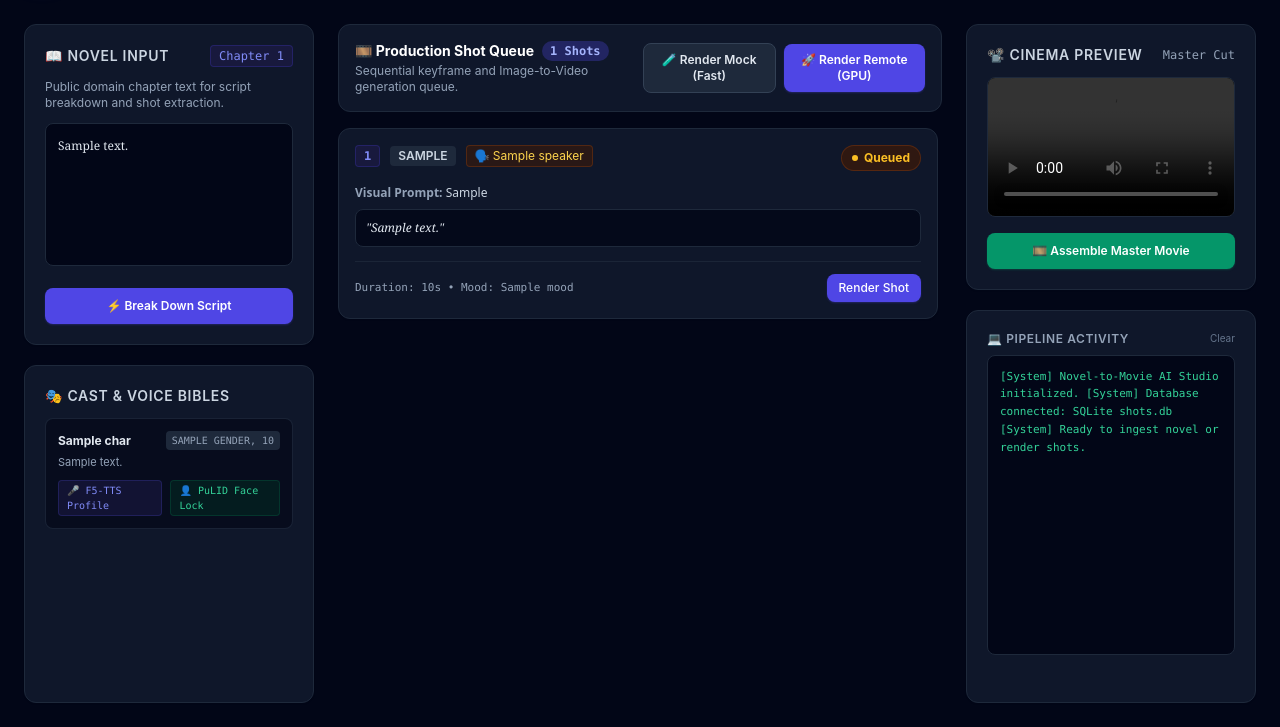
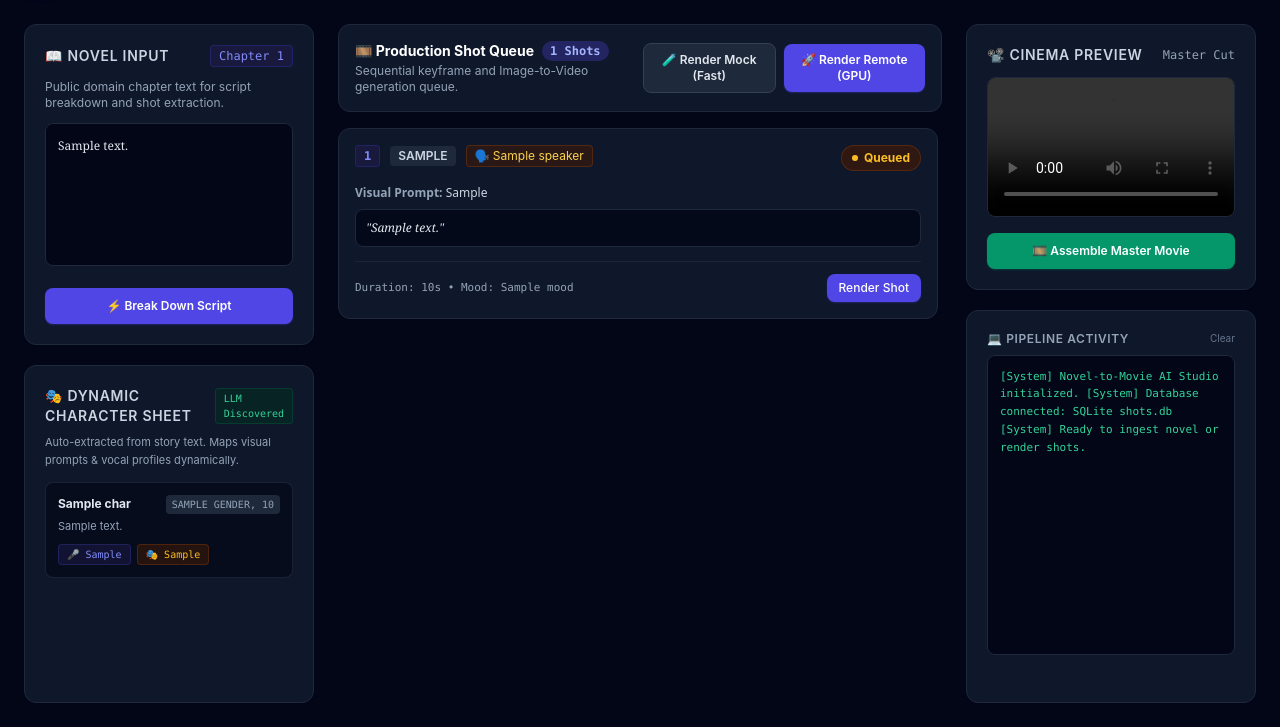
Before and after one commit to rajandevkota98/novel-to-movie, a FastAPI app: template web/templates/index.html in a window 1280 px wide. Shown: the part 73-800 px from the top of the page. Run offline with FastAPI, Linux system fonts and the light colour scheme; the template is opened without the code that fills it: most values are stand-ins (such as "Sample title", 1, 10 or a date in 2020); some libraries are stand-ins or nearby versions; grey boxes are pictures that could not be loaded.

Commit message:
feat(web): add dynamic character sheet card to studio ui

```diff
--- a/web/templates/index.html
+++ b/web/templates/index.html
@@ -85,25 +85,29 @@
         </div>
       </section>
 
-      <!-- Cast & Voice Bibles Card -->
+      <!-- Dynamic Character Sheet Card -->
       <section class="bg-slate-900 border border-slate-800 rounded-xl p-5 shadow-sm flex-1">
-        <h2 class="text-sm font-semibold uppercase tracking-wider text-slate-300 flex items-center gap-2 mb-3">
-          🎭 Cast & Voice Bibles
-        </h2>
+        <div class="flex items-center justify-between mb-2">
+          <h2 class="text-sm font-semibold uppercase tracking-wider text-slate-300 flex items-center gap-2">
+            🎭 Dynamic Character Sheet
+          </h2>
+          <span class="text-[10px] text-emerald-400 bg-emerald-950/60 border border-emerald-800/40 px-2 py-0.5 rounded font-mono">LLM Discovered</span>
+        </div>
+        <p class="text-[11px] text-slate-400 mb-3 leading-relaxed">Auto-extracted from story text. Maps visual prompts & vocal profiles dynamically.</p>
         <div class="space-y-3">
-          {% for char_id, char in characters.items() %}
+          {% for char in characters %}
           <div class="p-3 bg-slate-950/60 border border-slate-800/80 rounded-lg">
             <div class="flex items-center justify-between mb-1">
               <span class="text-xs font-bold text-slate-200">{{ char.name }}</span>
               <span class="text-[10px] text-slate-400 font-mono uppercase bg-slate-800 px-1.5 py-0.5 rounded">{{ char.gender }}, {{ char.age }}</span>
             </div>
-            <p class="text-[11px] text-slate-400 line-clamp-2 leading-relaxed">{{ char.appearance_description }}</p>
-            <div class="mt-2 flex items-center gap-2">
+            <p class="text-[11px] text-slate-400 line-clamp-2 leading-relaxed mb-2">{{ char.appearance_description }}</p>
+            <div class="flex flex-wrap items-center gap-1.5">
               <span class="text-[10px] text-indigo-400 bg-indigo-950/50 border border-indigo-900/50 px-2 py-0.5 rounded flex items-center gap-1 font-mono">
-                🎤 F5-TTS Profile
+                🎤 {{ char.voice_timbre }}
               </span>
-              <span class="text-[10px] text-emerald-400 bg-emerald-950/50 border border-emerald-900/50 px-2 py-0.5 rounded flex items-center gap-1 font-mono">
-                👤 PuLID Face Lock
+              <span class="text-[10px] text-amber-400 bg-amber-950/50 border border-amber-900/50 px-2 py-0.5 rounded flex items-center gap-1 font-mono">
+                🎭 {{ char.personality_tone }}
               </span>
             </div>
           </div>
```
